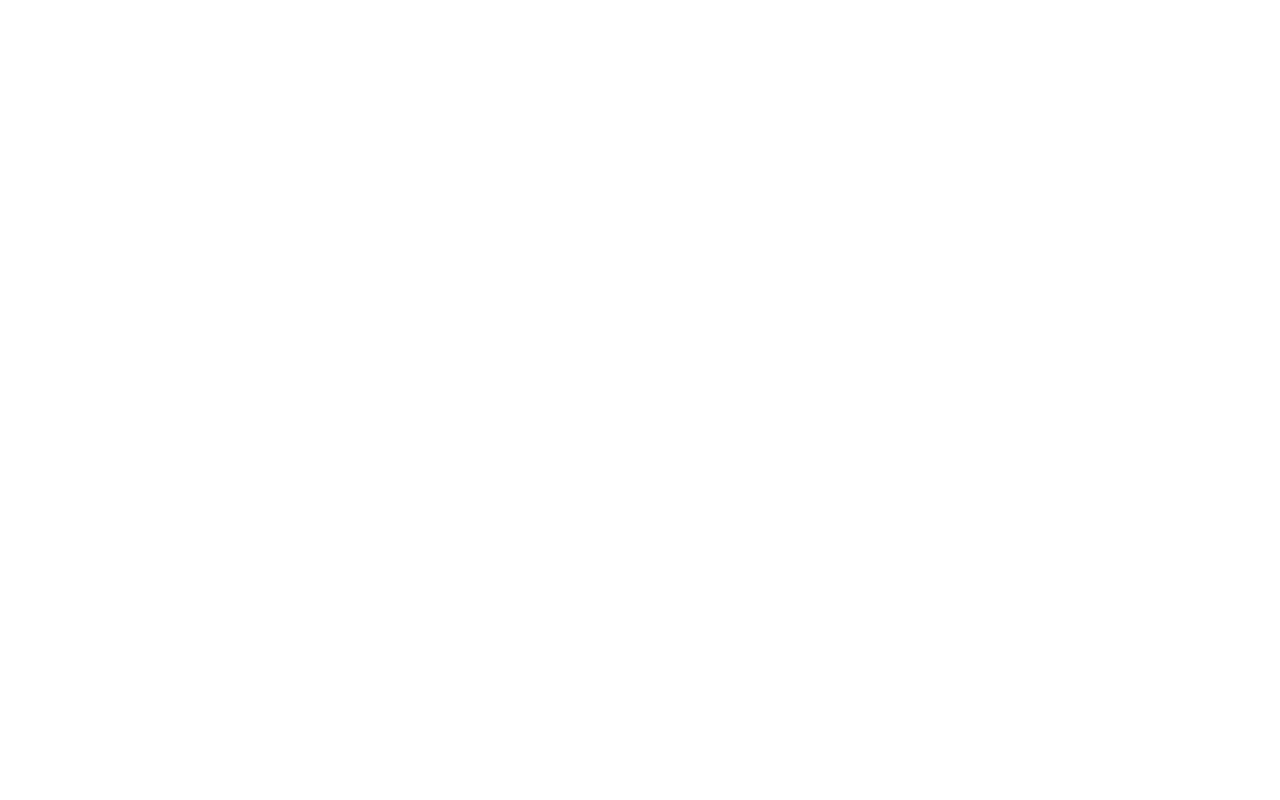
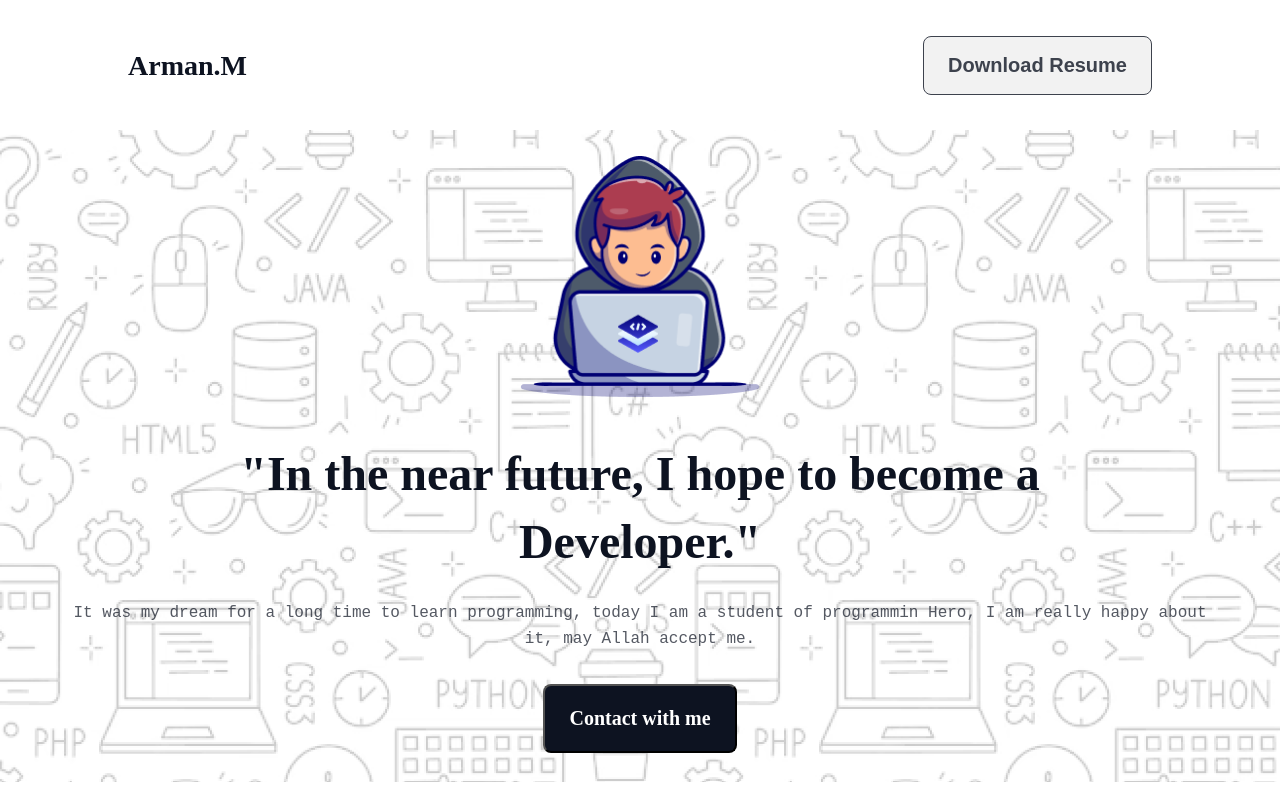
Before and after one commit to arman-miaa/p-hero-first-assignment, a plain HTML site: page index.html in a window 1280 px wide. Drawn offline with Linux system fonts and the light colour scheme; a web font is replaced by a local one.

Commit message:
added header section

```diff
--- a/index.html
+++ b/index.html
@@ -7,6 +7,33 @@
     <link rel="stylesheet" href="./style/style.css">
 </head>
 <body>
+    <!-- header section start here -->
+    <header>
+        <nav class="navber-section-content">
+            <a href="">Arman.M</a>
+            <button>Download Resume</button>
+        </nav>
+        <section class="banner-section-container">
+            <div class="banner-section-content">
+                <img src="./assets/Group.png" alt="">
+                <h3>"In the near future, I hope to become a <br> Developer."</h3>
+                <p>It was my dream for a long time to learn programming, today I am a student  of programmin Hero, I am really happy about it, may Allah accept me.</p>
+                <button>Contact with me</button>
+
+            </div>
+
+        </section>
+
+    </header>
+    <!-- header section end here -->
+
+    <main>
+
+    </main>
+
+    <footer>
+
+    </footer>
 
 </body>
 </html>
--- a/style/style.css
+++ b/style/style.css
@@ -0,0 +1,112 @@
+@import url('https://fonts.googleapis.com/css2?family=Azeret+Mono:ital,wght@0,100..900;1,100..900&display=swap');
+
+*{
+    margin: 0;
+    padding: 0;
+    box-sizing: border-box;
+}
+
+
+
+body{
+    max-width: 1440px;
+    margin: 0 auto;
+    font-family: "Azeret Mono", monospace;
+
+}
+
+/* header section style here */
+.navber-section-content{
+    width: 80%;
+    display: flex;
+    justify-content: space-between;
+    height: 130px;
+    align-items: center;
+    margin: 0 auto;
+}
+.navber-section-content a{
+    color: rgb(13, 19, 33);
+font-family: Azeret Mono;
+font-size: 28px;
+font-weight: 800;
+line-height: 33px;
+letter-spacing: 0%;
+text-align: left;
+text-decoration: none;
+}
+.navber-section-content button{
+    color: rgb(13, 19, 33);
+font-size: 20px;
+font-weight: 600;
+text-align: center;
+padding: 17px 24px 17px 24px;
+box-sizing: border-box;
+border: 1px solid rgb(13, 19, 33);
+border-radius: 8px;
+
+opacity: 0.8;
+
+}
+.banner-section-container{
+    max-width: 1440px;
+    height: 652px;
+    background-image: url("../assets/Hero-bg.png");
+    background-repeat: no-repeat;
+    background-size: cover;
+    background-position: center;
+
+}
+
+.banner-section-content{
+    display: flex;
+    flex-direction: column;
+    /* justify-content: center; */
+    align-items: center;
+    height: 100%;
+    width: 90%;
+    text-align: center;
+    margin: 0 auto;
+}
+.banner-section-content img{
+    width: 240.03px;
+height: 240.9px;
+margin-top: 26px;
+}
+
+
+.banner-section-content h3{
+    color: rgb(13, 19, 33);
+font-family: Azeret Mono;
+font-size: 48px;
+font-weight: 800;
+line-height: 68px;
+letter-spacing: 0%;
+text-align: center;
+margin-top: 43px;
+margin-bottom: 24px;
+}
+
+.banner-section-content p{
+    color: rgb(13, 19, 33);
+font-size: 16px;
+font-weight: 400;
+line-height: 26px;
+text-align: center;
+opacity: 0.7;
+margin-bottom: 32px;
+}
+
+.banner-section-content button{
+    padding: 21px 24px 21px 24px;
+    border-radius: 8px;
+
+background: rgb(13, 19, 33);
+
+color: rgb(255, 255, 255);
+font-family: Azeret Mono;
+font-size: 20px;
+font-weight: 600;
+line-height: 23px;
+letter-spacing: 0%;
+text-align: center;
+}
```
